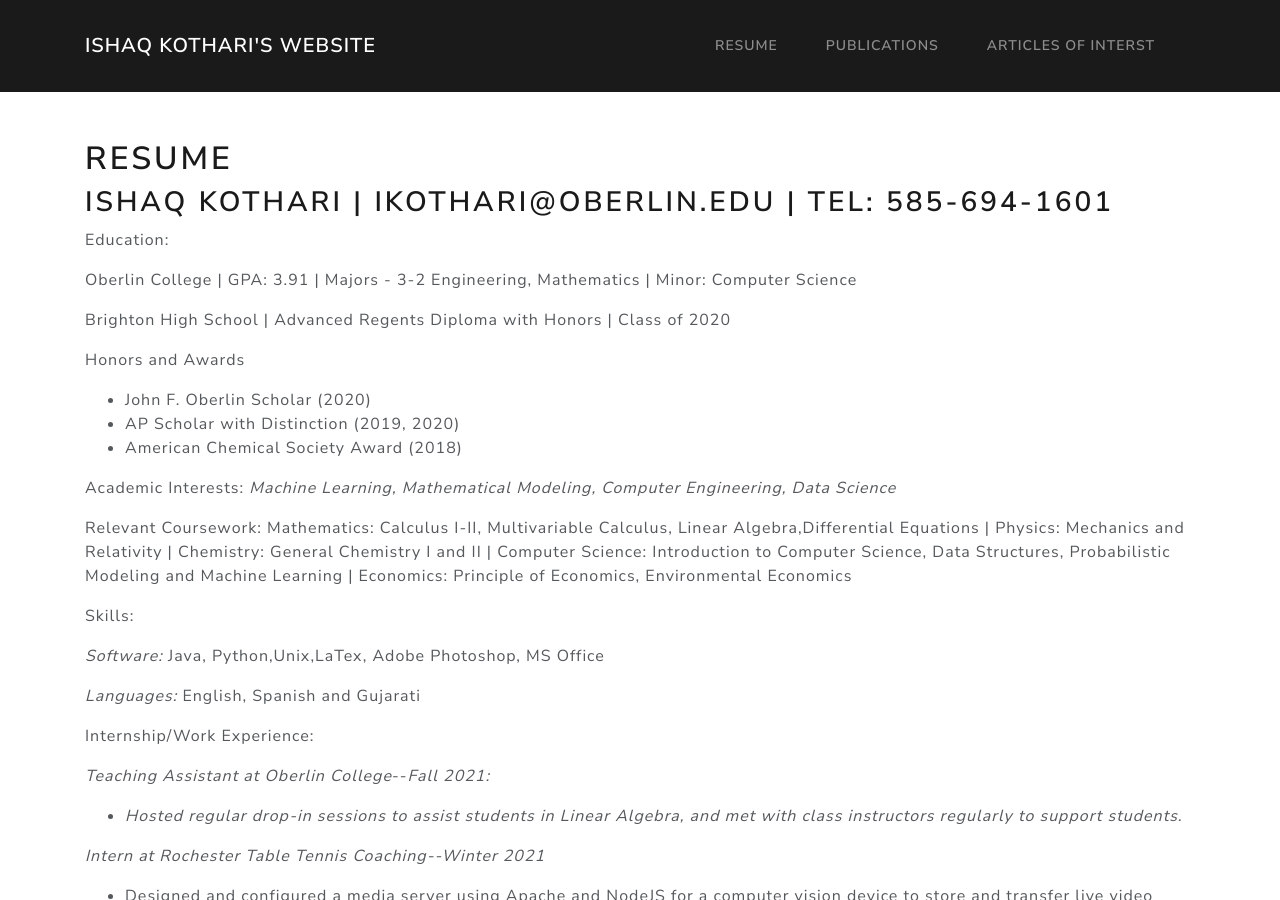
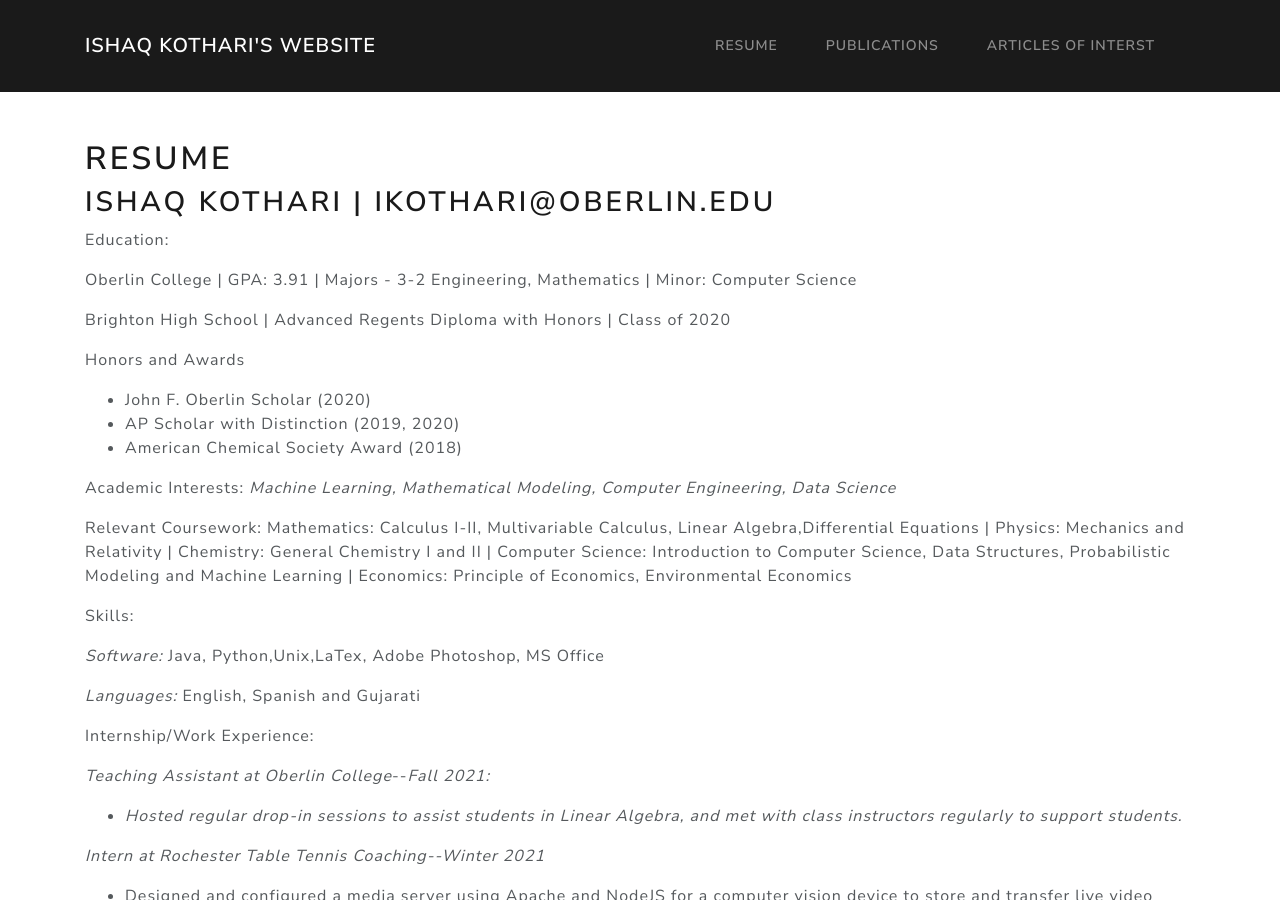
Before and after one commit to ishaqkothari/ishaqkothari.github.io, a Jekyll site: the page built from resume.html, in a window 1280 px wide and 900 px high. Built offline with Jekyll 4.4.1, drawn with Linux system fonts in a browser that asks for light colours; comment, search, counter and statistics services are not loaded.

Commit message:
Update resume.html

```diff
--- a/resume.html
+++ b/resume.html
@@ -7,7 +7,7 @@ tags: [Jekyll, theme, responsive, blog, template]
 ---
 
 
-<h2><strong>Ishaq Kothari |</strong> ikothari@oberlin.edu | Tel: 585-694-1601</h2>
+<h2><strong>Ishaq Kothari |</strong> ikothari@oberlin.edu</h2>
 
 
 <p>
```
